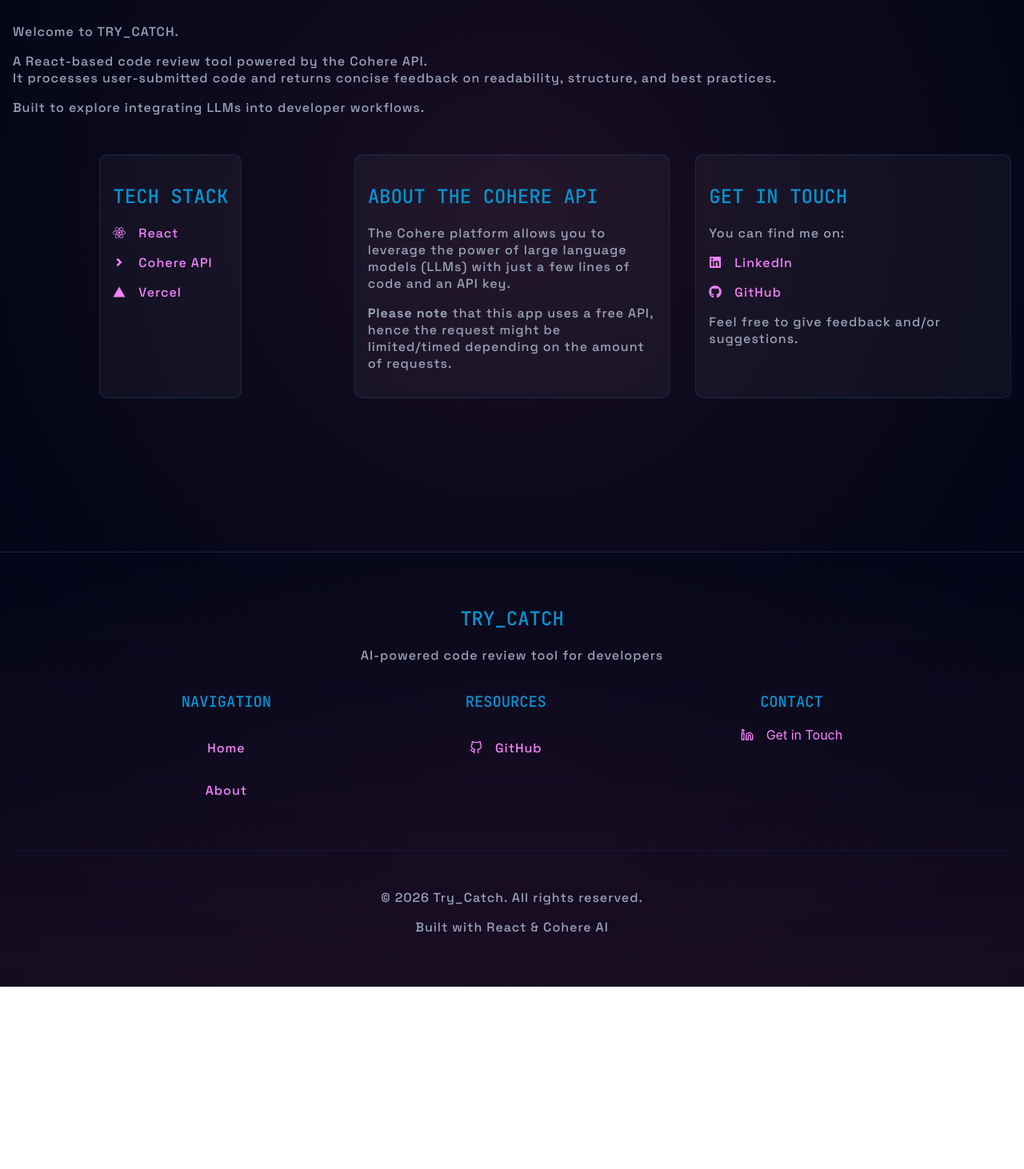
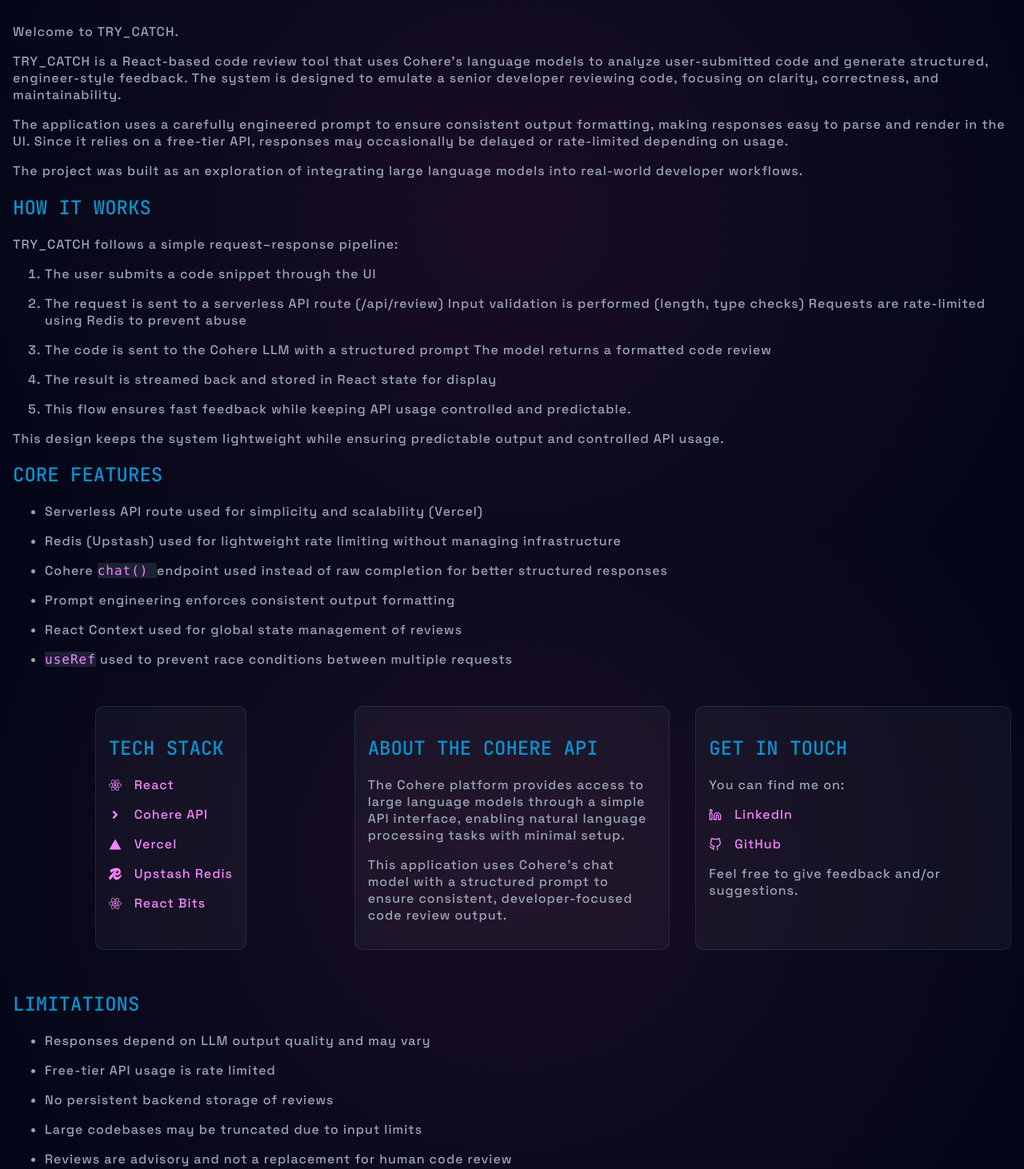
Before and after one commit to ivanaogrizovic/trycatch, a React (Create React App) app: page /about in a window 1280 px wide. Shown: the part 128-1590 px from the top of the page at 80% size. Before the commit the page ends 1362 px from the top, so only its background shows below. Built offline with nearby package versions, Linux system fonts and the light colour scheme.

Commit message:
feat: improvements to about page

```diff
--- a/src/App.css
+++ b/src/App.css
@@ -103,6 +103,11 @@
   margin: 0 auto;
 }
 
+.trycatch-about-ul {
+  list-style: disc;
+  padding-inline-start: 40px;
+}
+
 @keyframes fadeIn {
   from {
     opacity: 0;
--- a/src/components/cards-list/cards-list.jsx
+++ b/src/components/cards-list/cards-list.jsx
@@ -1,5 +1,7 @@
-import { FaReact, FaAngleRight, FaLinkedin, FaGithub } from "react-icons/fa";
+import { FaReact, FaAngleRight } from "react-icons/fa";
+import { FiGithub, FiLinkedin } from "react-icons/fi";
 import { IoLogoVercel } from "react-icons/io5";
+import { SiRedis } from "react-icons/si";
 import GlareHover from "../glare-hover/GlareHover";
 import "./cards-list.css";
 
@@ -45,6 +47,24 @@
                 <IoLogoVercel aria-hidden="true" /> Vercel
               </a>
             </li>
+            <li>
+              <a
+                href="https://upstash.com/"
+                rel="noopener noreferrer"
+                target="_blank"
+              >
+                <SiRedis aria-hidden="true" /> Upstash Redis
+              </a>
+            </li>
+            <li>
+              <a
+                href="https://reactbits.dev/"
+                rel="noopener noreferrer"
+                target="_blank"
+              >
+                <FaReact aria-hidden="true" /> React Bits
+              </a>
+            </li>
           </ul>
         </div>
       </GlareHover>
@@ -59,13 +79,13 @@
         <div>
           <h2>About the Cohere API</h2>
           <p>
-            The Cohere platform allows you to leverage the power of large
-            language models (LLMs) with just a few lines of code and an API key.
+            The Cohere platform provides access to large language models through
+            a simple API interface, enabling natural language processing tasks
+            with minimal setup.
           </p>
           <p>
-            <strong>Please note</strong> that this app uses a free API, hence
-            the request might be limited/timed depending on the amount of
-            requests.
+            This application uses Cohere’s chat model with a structured prompt
+            to ensure consistent, developer-focused code review output.
           </p>
         </div>
       </GlareHover>
@@ -87,7 +107,7 @@
                 rel="noopener noreferrer"
                 target="_blank"
               >
-                <FaLinkedin aria-hidden="true" /> LinkedIn
+                <FiLinkedin aria-hidden="true" /> LinkedIn
               </a>
             </li>
             <li>
@@ -96,7 +116,7 @@
                 rel="noopener noreferrer"
                 target="_blank"
               >
-                <FaGithub aria-hidden="true" /> GitHub
+                <FiGithub aria-hidden="true" /> GitHub
               </a>
             </li>
           </ul>
--- a/src/routes/about.jsx
+++ b/src/routes/about.jsx
@@ -6,13 +6,80 @@
       <h1>Project Overview</h1>
       <p>Welcome to TRY_CATCH.</p>
       <p>
-        A React-based code review tool powered by the Cohere API.
-        <br />
-        It processes user-submitted code and returns concise feedback on
-        readability, structure, and best practices.
+        TRY_CATCH is a React-based code review tool that uses Cohere’s language
+        models to analyze user-submitted code and generate structured,
+        engineer-style feedback. The system is designed to emulate a senior
+        developer reviewing code, focusing on clarity, correctness, and
+        maintainability.
       </p>
-      <p>Built to explore integrating LLMs into developer workflows.</p>
+      <p>
+        The application uses a carefully engineered prompt to ensure consistent
+        output formatting, making responses easy to parse and render in the UI.
+        Since it relies on a free-tier API, responses may occasionally be
+        delayed or rate-limited depending on usage.
+      </p>
+      <p>
+        The project was built as an exploration of integrating large language
+        models into real-world developer workflows.
+      </p>
+      <h2>How it works</h2>
+      <p>TRY_CATCH follows a simple request–response pipeline:</p>
+      <ol>
+        <li>The user submits a code snippet through the UI</li>
+        <li>
+          {" "}
+          The request is sent to a serverless API route (/api/review) Input
+          validation is performed (length, type checks) Requests are
+          rate-limited using Redis to prevent abuse
+        </li>
+        <li>
+          The code is sent to the Cohere LLM with a structured prompt The model
+          returns a formatted code review
+        </li>
+        <li>
+          The result is streamed back and stored in React state for display
+        </li>
+        <li>
+          This flow ensures fast feedback while keeping API usage controlled and
+          predictable.
+        </li>
+      </ol>
+      <p>
+        This design keeps the system lightweight while ensuring predictable
+        output and controlled API usage.
+      </p>
+      <h2>Core Features</h2>
+      <ul className="trycatch-about-ul">
+        <li>
+          Serverless API route used for simplicity and scalability (Vercel)
+        </li>
+        <li>
+          Redis (Upstash) used for lightweight rate limiting without managing
+          infrastructure
+        </li>
+        <li>
+          Cohere <code>chat() </code>endpoint used instead of raw completion for
+          better structured responses
+        </li>
+        <li>Prompt engineering enforces consistent output formatting</li>
+        <li>React Context used for global state management of reviews</li>
+        <li>
+          <code>useRef</code> used to prevent race conditions between multiple
+          requests
+        </li>
+      </ul>
+
       <CardsList />
+      <h2>Limitations</h2>
+      <ul className="trycatch-about-ul">
+        <li>Responses depend on LLM output quality and may vary</li>
+        <li>Free-tier API usage is rate limited</li>
+        <li>No persistent backend storage of reviews</li>
+        <li>Large codebases may be truncated due to input limits</li>
+        <li>
+          Reviews are advisory and not a replacement for human code review
+        </li>
+      </ul>
     </main>
   );
 }
```
